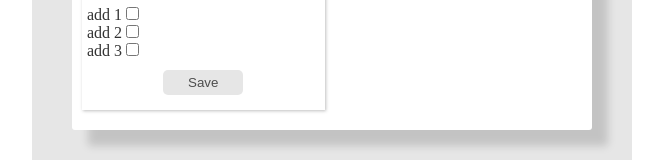
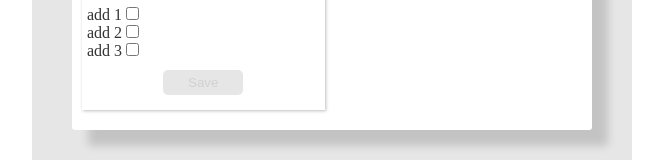
Before and after one commit to lanebx/questionnaire, an Angular app: page /view in a window 1280 px wide. Shown: the part 937-1097 px from the top of the page, without its empty margins (308-971 px from the left). Built offline with nearby package versions, Linux system fonts and the light colour scheme.

Commit message:
added button verification for 4 page, multiply component

```diff
--- a/src/app/multiple-question/multiple-question.component.html
+++ b/src/app/multiple-question/multiple-question.component.html
@@ -59,7 +59,12 @@
     </li>
   </ul>
 
-  <button type="button" (click)="onClick()" class="button-submit button">
+  <button
+    type="button"
+    (click)="onClick()"
+    class="button-submit button"
+    [disabled]="!checkAnwer"
+  >
     Save
   </button>
 </div>
--- a/src/app/multiple-question/multiple-question.component.ts
+++ b/src/app/multiple-question/multiple-question.component.ts
@@ -20,12 +20,18 @@ export class MultipleQuestionComponent implements OnInit {
   @Output() blur = new EventEmitter();
 
   arrayAnswers: [string, boolean][];
+  checkAnwer: boolean = false;
 
   addAnswer(event: any) {
-    console.log(event.path[1].innerText)
+    this.checkAnwer = false;
+
     this.arrayAnswers = this.arrayAnswers.map(item => {
       if (event.path[1].innerText.trim() === item[0]) {
         item[1] = !item[1];
+      }
+
+      if (item[1]) {
+        this.checkAnwer = true;
       }
 
       return item;
--- a/src/styles.scss
+++ b/src/styles.scss
@@ -122,3 +122,13 @@
   font-size: 1.3rem;
   color: rgba(100, 58, 122, .8);
 }
+
+button:disabled,
+button[disabled]{
+  color: #d1d1d1;
+
+  &:hover {
+    box-shadow: none;
+    font-weight: normal;
+  }
+}
```
